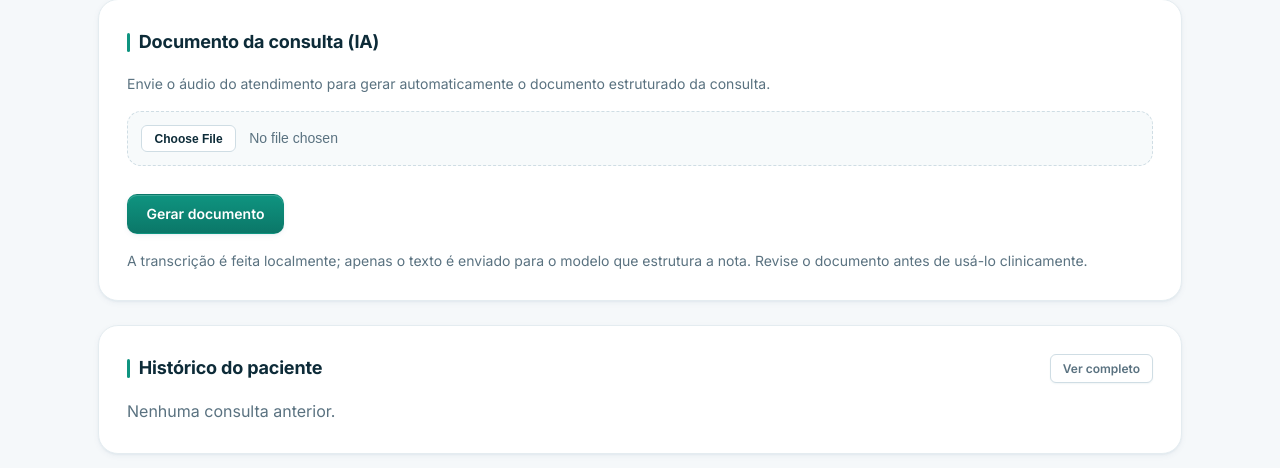
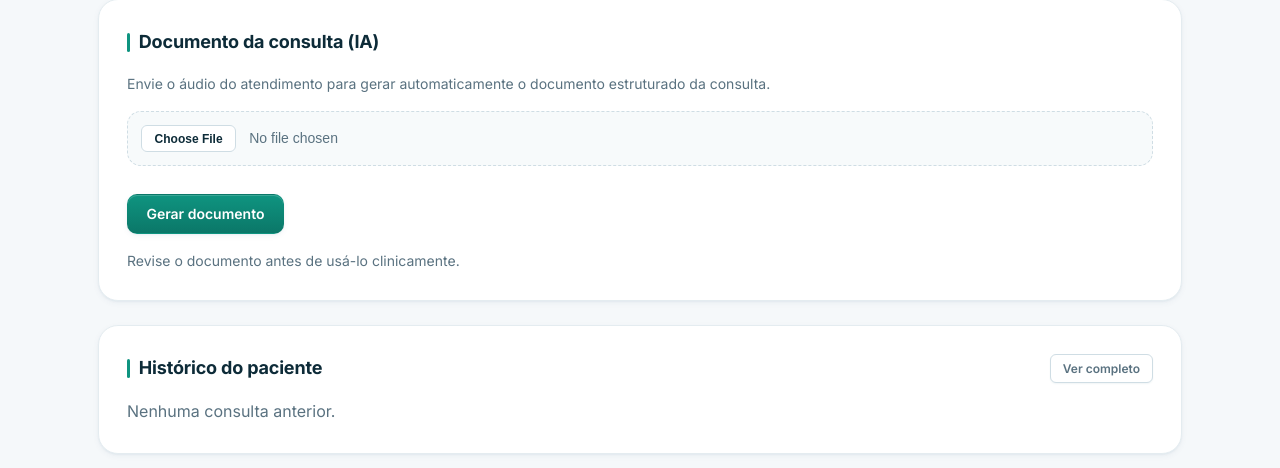
Before and after one commit to projetogrupo/MedHelper, a Django app: template src/core/templates/core/attendance.html in a window 1280 px wide. Shown: the part 1083-1551 px from the top of the page. Run offline with Django 5.2, Linux system fonts and the light colour scheme; the template is opened without the code that fills it, so the values that code supplies are empty.

Commit message:
Drop the plumbing note from the document panel
Where transcription runs and what gets sent to the model is an
implementation detail; the doctor reading the panel has no decision to make
about it. The instruction to review the document before clinical use stays,
here and in the PDF itself, since that one is addressed to them.

Co-Authored-By: Claude Opus 5 <noreply@anthropic.com>

```diff
--- a/src/core/templates/core/transcribe_panel.html
+++ b/src/core/templates/core/transcribe_panel.html
@@ -61,7 +61,6 @@ job finishes, so it must carry the #ai-panel id.
   </form>
 
   <p class="text-muted text-sm mt-1 mb-0">
-    A transcrição é feita localmente; apenas o texto é enviado para o modelo
-    que estrutura a nota. Revise o documento antes de usá-lo clinicamente.
+    Revise o documento antes de usá-lo clinicamente.
   </p>
 </div>
```
